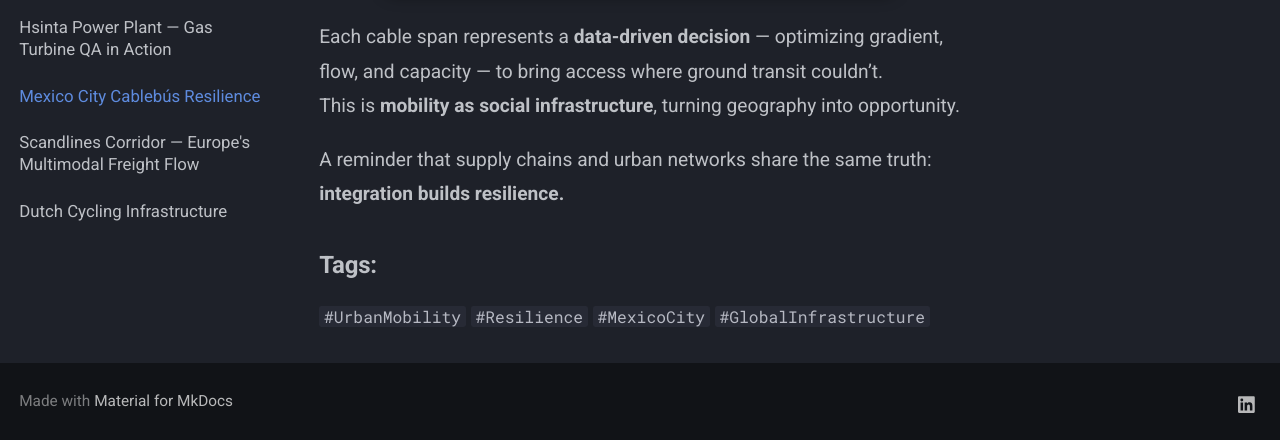
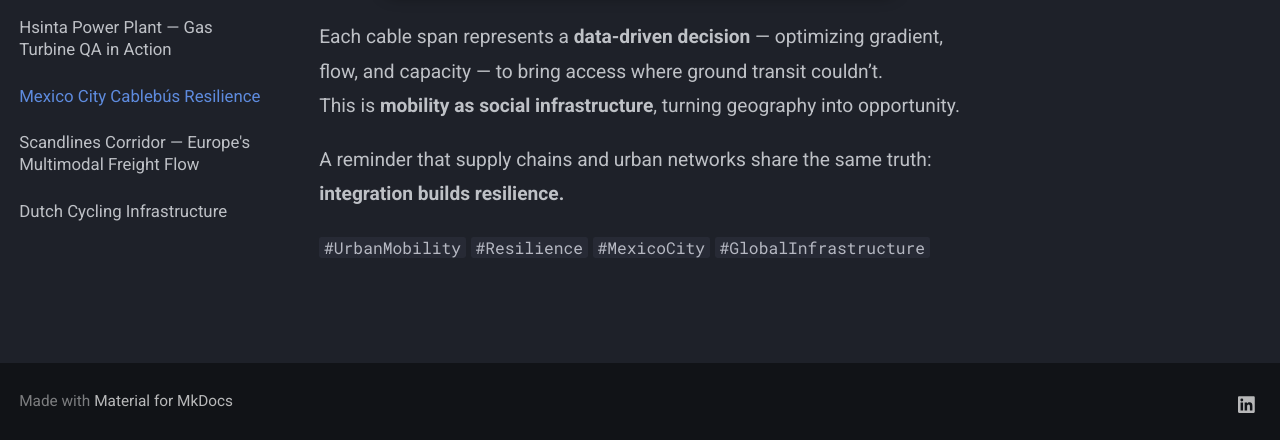
Before and after one commit to alvvvli/alvin-site, an MkDocs documentation site: the page built from docs/infrastructure/cdmx.md, in a window 1280 px wide and 1230 px high, cut to the strip 790-1230 px from the top of the window. Built offline with MkDocs 1.6.1 and Material for MkDocs 9.7.7, drawn with Linux system fonts in a browser that asks for light colours.

Commit message:
Update cdmx.md

```diff
--- a/docs/infrastructure/cdmx.md
+++ b/docs/infrastructure/cdmx.md
@@ -18,5 +18,4 @@ This is **mobility as social infrastructure**, turning geography into opportunit
 A reminder that supply chains and urban networks share the same truth:
 **integration builds resilience.**
 
-### **Tags:**
 `#UrbanMobility` `#Resilience` `#MexicoCity` `#GlobalInfrastructure`
```
